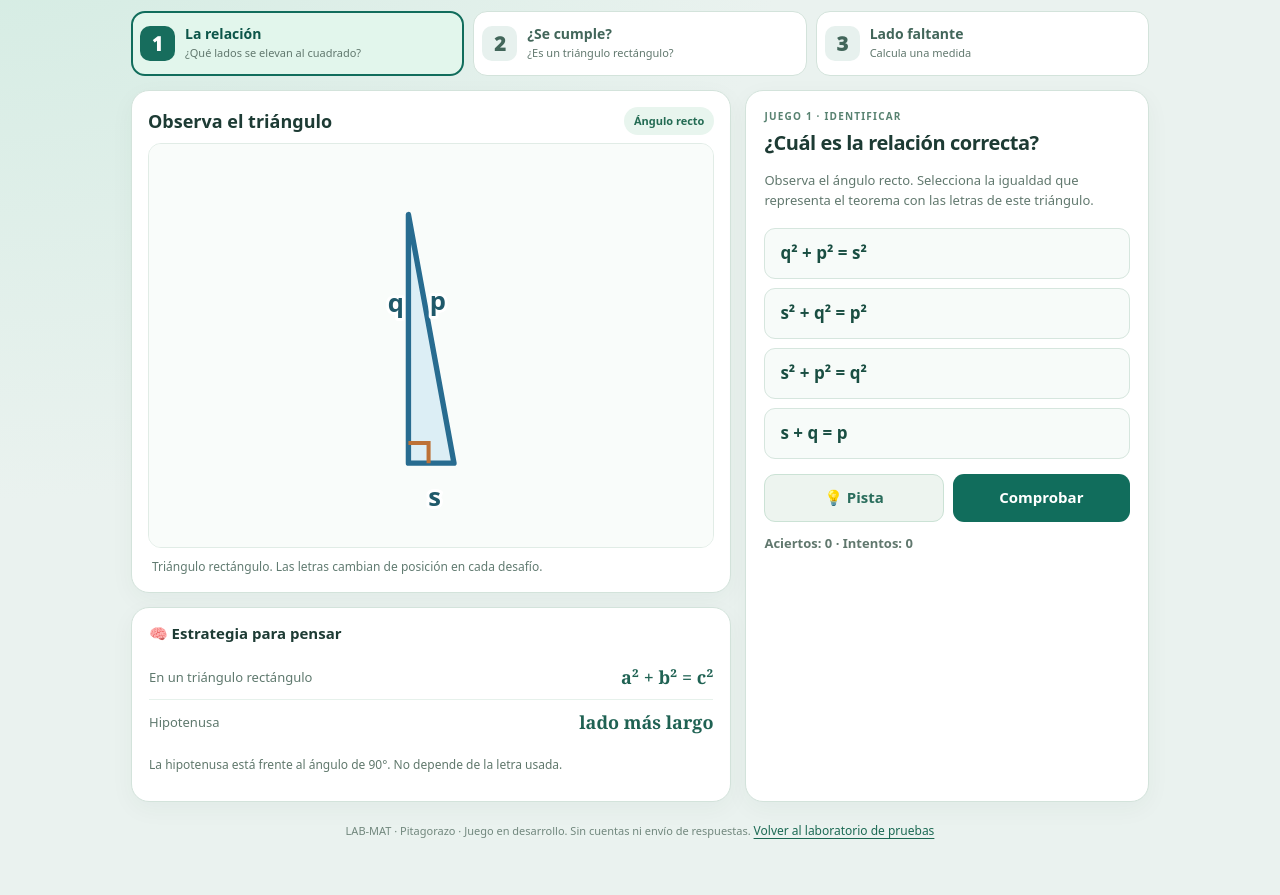
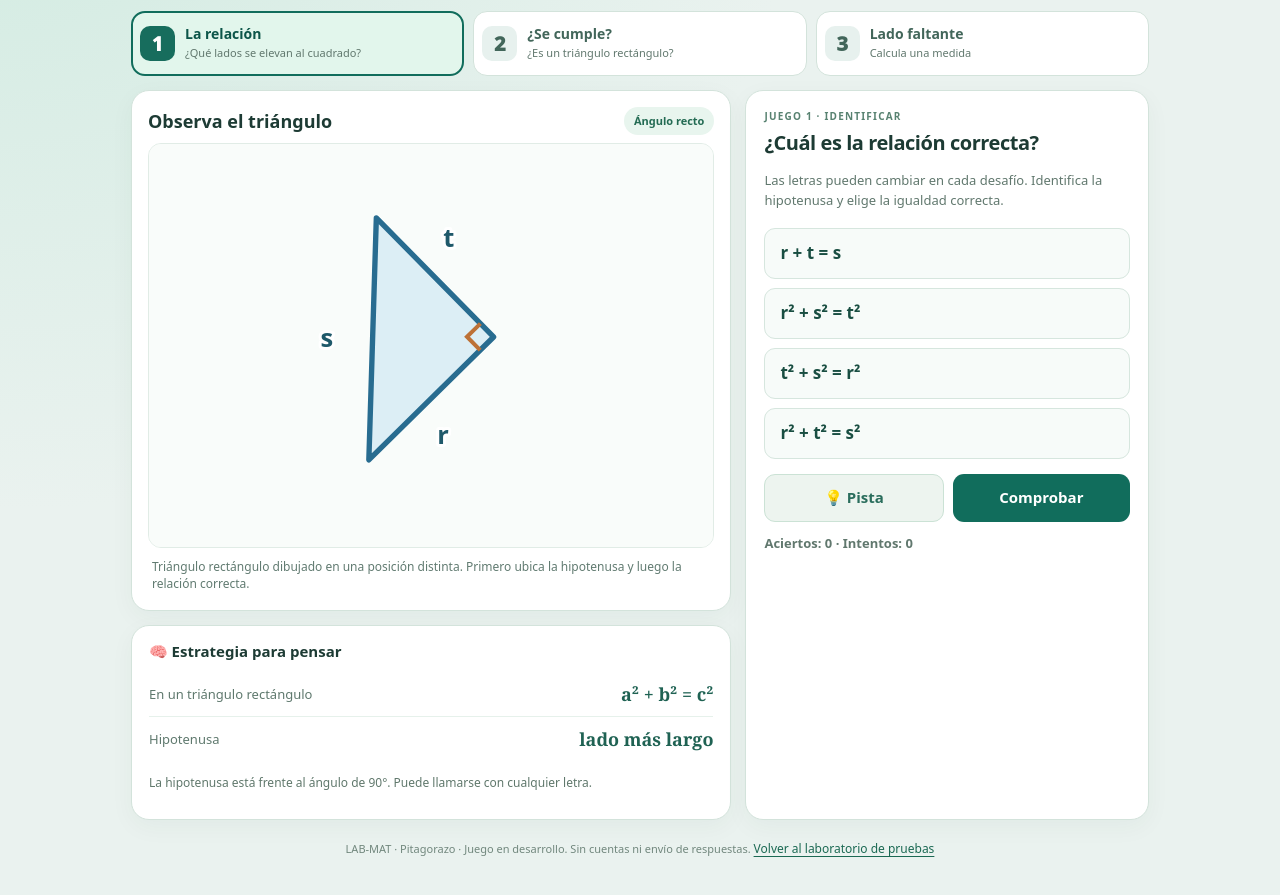
Before and after one commit to 1100778899/LAB-MAT, a plain HTML site: page pruebas/pitagorazo.html in a window 1280 px wide. Shown: the part 151-1046 px from the top of the page. Drawn offline with Linux system fonts and the light colour scheme.

Commit message:
Actualizar Pitagorazo v2 con triángulos variados y letras por modalidad

```diff
--- a/pruebas/pitagorazo.html
+++ b/pruebas/pitagorazo.html
@@ -19,7 +19,7 @@
 <main>
 <div>
 <section class="pane diagram"><div class="pane-top"><h2>Observa el triángulo</h2><span class="badge" id="diagram-badge">Ángulo recto</span></div><div class="plot"><svg id="figure" viewBox="0 0 420 300" role="img" aria-label="Triángulo con letras en sus tres lados"></svg></div><p class="caption" id="diagram-caption">El cuadradito marca el ángulo de 90°.</p></section>
-<section class="pane aside-info"><h3>🧠 Estrategia para pensar</h3><div class="formula"><span>En un triángulo rectángulo</span><strong>a² + b² = c²</strong></div><div class="formula"><span>Hipotenusa</span><strong>lado más largo</strong></div><p class="tip" id="math-tip">Lo importante no es cómo se llama el lado, sino cuál está frente al ángulo recto.</p></section>
+<section class="pane aside-info"><h3>🧠 Estrategia para pensar</h3><div class="formula"><span>En un triángulo rectángulo</span><strong>a² + b² = c²</strong></div><div class="formula"><span>Hipotenusa</span><strong>lado más largo</strong></div><p class="tip" id="math-tip">Lo importante es identificar la hipotenusa y distinguir cuándo conviene sumar cuadrados o restarlos.</p></section>
 </div>
 <section class="pane work"><div class="kicker" id="stage-kicker">JUEGO 1 · RELACIONAR</div><h2 id="challenge-title">¿Cuál es la relación correcta?</h2><p id="instruction">Identifica la hipotenusa y selecciona la igualdad que representa el teorema de Pitágoras.</p><div id="task-body"></div><div class="feedback" id="feedback" role="status" aria-live="polite" hidden></div><div class="actions"><button type="button" id="hint-button" class="btn btn-minor">💡 Pista</button><button type="button" id="check" class="btn btn-main">Comprobar</button><button type="button" id="next" class="btn btn-main" hidden>Otro desafío ↻</button></div><div id="hint" class="hint" hidden></div><p class="summary" id="stats-line">Aciertos: 0 · Intentos: 0</p></section>
 </main>
@@ -28,9 +28,18 @@
 <script>
 (()=>{'use strict';
 const $=id=>document.getElementById(id),PI=Math.PI;
-const names=['p','q','s'];
+const relationPool=['p','q','r','s','t','u','v','w','x','y','z','m','n','h','k'];
+const ABC=['a','b','c'];
+const TEMPLATES=[
+ [{x:0,y:0},{x:150,y:0},{x:0,y:-105}],
+ [{x:0,y:0},{x:132,y:0},{x:0,y:-126}],
+ [{x:0,y:0},{x:170,y:0},{x:0,y:-96}],
+ [{x:0,y:0},{x:118,y:0},{x:0,y:-144}],
+ [{x:0,y:0},{x:140,y:0},{x:0,y:-116}],
+ [{x:0,y:0},{x:156,y:0},{x:0,y:-84}]
+];
 const TRIPLES=[[3,4,5],[5,12,13],[6,8,10],[7,24,25],[8,15,17],[9,12,15],[10,24,26],[12,16,20],[15,20,25],[20,21,29],[9,40,41],[11,60,61]];
-const STORE='labmat-pitagorazo-v1';
+const STORE='labmat-pitagorazo-v2';
 let mode='relacion',task=null,selection=null,answered=false,lastKey='';
 let progress={relacion:{wins:0,tries:0},comprobar:{wins:0,tries:0},calcular:{wins:0,tries:0}};
 try{const stored=JSON.parse(localStorage.getItem(STORE));if(stored&&Object.keys(progress).every(k=>Number.isInteger(stored[k]?.wins)&&Number.isInteger(stored[k]?.tries)))progress=stored;}catch(e){}
@@ -38,42 +47,43 @@ const pick=a=>a[Math.floor(Math.random()*a.length)];
 const shuf=a=>{const v=[...a];for(let i=v.length-1;i>0;i--){const j=Math.floor(Math.random()*(i+1));[v[i],v[j]]=[v[j],v[i]];}return v};
 const num=n=>Number(n.toFixed(2)).toLocaleString('es-CL',{maximumFractionDigits:2});
 const sq=t=>t+'²';
+function relationLabels(){return shuf(relationPool).slice(0,3)}
+function triangleTemplate(){return pick(TEMPLATES).map(p=>({...p}))}
+function transformTemplate(points){
+ const angle=(Math.random()*110-55)*(PI/180),flipX=Math.random()<.5?-1:1,flipY=Math.random()<.5?-1:1;
+ const rotated=points.map(p=>{const x=p.x*flipX,y=p.y*flipY;return {x:x*Math.cos(angle)-y*Math.sin(angle),y:x*Math.sin(angle)+y*Math.cos(angle)}});
+ const minx=Math.min(...rotated.map(p=>p.x)),maxx=Math.max(...rotated.map(p=>p.x)),miny=Math.min(...rotated.map(p=>p.y)),maxy=Math.max(...rotated.map(p=>p.y));
+ const w=maxx-minx,h=maxy-miny,scale=Math.min(250/Math.max(w,1),180/Math.max(h,1));
+ const midx=(minx+maxx)/2,midy=(miny+maxy)/2;
+ return rotated.map(p=>({x:210+(p.x-midx)*scale,y:145+(p.y-midy)*scale}));
+}
 function store(){try{localStorage.setItem(STORE,JSON.stringify(progress))}catch(e){}}
 function createTask(){
- const labels=shuf(names), base=pick(TRIPLES),mult=pick([1,1,1,2,3]),units=pick(['cm','m']);
+ const base=pick(TRIPLES),mult=pick([1,1,1,2,3]),units=pick(['cm','m']);
  const a=base[0]*mult,b=base[1]*mult,c=base[2]*mult;
+ const shape=triangleTemplate();
  if(mode==='relacion'){
+  const labels=relationLabels();
   const h=labels[2],legs=labels.slice(0,2),right=sq(legs[0])+' + '+sq(legs[1])+' = '+sq(h);
   const others=[sq(legs[0])+' + '+sq(h)+' = '+sq(legs[1]),sq(legs[1])+' + '+sq(h)+' = '+sq(legs[0]),legs[0]+' + '+legs[1]+' = '+h];
-  const choices=shuf([right,...others]);return {mode,labels,edges:[a,b,c],choices,right,units};
+  const choices=shuf([right,...others]);
+  return {mode,labels,edges:[a,b,c],choices,right,units,shape};
  }
  if(mode==='comprobar'){
-  const right=Math.random()<.52;let aa=a,bb=b,cc=c;
+  const labels=[...ABC]; let aa=a,bb=b,cc=c; const right=Math.random()<.52;
   if(!right){
-   const changes=shuf([-2,-1,1,2,3,-3]);let next=cc+changes[0];
+   const changes=shuf([-2,-1,1,2,3,-3]); let next=cc+changes[0];
    for(const change of changes){const v=cc+change;if(v>Math.max(aa,bb)&&v<aa+bb){next=v;break;}}
    cc=next;
   }
-  // En esta modalidad las tres medidas describen el triángulo mostrado, sin símbolo de 90 grados.
-  return {mode,labels,edges:[aa,bb,cc],right,units};
+  return {mode,labels,edges:[aa,bb,cc],right,units,shape};
  }
+ const labels=[...ABC];
  const missing=pick([0,0,1,1,2,2,2]),values=[a,b,c],answer=values[missing];
- return {mode,labels,edges:values,missing,answer,units};
+ return {mode,labels,edges:values,missing,answer,units,shape};
 }
-// A y B son los extremos de un cateto; C completa el triángulo. Para la
-// comprobación se respetan las tres longitudes reales (no se dibuja 90°).
 function geometry(t){
- const [a,b,c]=t.edges;let raw;
- if(t.mode==='comprobar'){
-  const x=(a*a+b*b-c*c)/(2*a);const y=Math.sqrt(Math.max(0,b*b-x*x));
-  raw=[{x:0,y:0},{x:a,y:0},{x,y:-y}];
- }else raw=[{x:0,y:0},{x:a,y:0},{x:0,y:-b}];
- let midx=(Math.min(...raw.map(p=>p.x))+Math.max(...raw.map(p=>p.x)))/2;
- let midy=(Math.min(...raw.map(p=>p.y))+Math.max(...raw.map(p=>p.y)))/2;
- const bounds={w:Math.max(...raw.map(p=>p.x))-Math.min(...raw.map(p=>p.x)),h:Math.max(...raw.map(p=>p.y))-Math.min(...raw.map(p=>p.y))};
- const scale=Math.min(280/Math.max(bounds.w,1),185/Math.max(bounds.h,1));
- const points=raw.map(p=>({x:210+(p.x-midx)*scale,y:145+(p.y-midy)*scale}));
- return points;
+ return transformTemplate(t.shape||triangleTemplate());
 }
 function drawFigure(t){
  const [A,B,C]=geometry(t),center={x:(A.x+B.x+C.x)/3,y:(A.y+B.y+C.y)/3};
@@ -81,23 +91,24 @@ function drawFigure(t){
  svg+=`<path d="M${A.x},${A.y} L${B.x},${B.y} L${C.x},${C.y}Z" fill="#dceef5" stroke="#286c90" stroke-width="4" stroke-linejoin="round"/>`;
  if(t.mode!=='comprobar'){
    const u={x:(B.x-A.x)/Math.hypot(B.x-A.x,B.y-A.y),y:(B.y-A.y)/Math.hypot(B.x-A.x,B.y-A.y)},v={x:(C.x-A.x)/Math.hypot(C.x-A.x,C.y-A.y),y:(C.y-A.y)/Math.hypot(C.x-A.x,C.y-A.y)};
-   const size=15;svg+=`<path d="M${A.x+u.x*size},${A.y+u.y*size} L${A.x+(u.x+v.x)*size},${A.y+(u.y+v.y)*size} L${A.x+v.x*size},${A.y+v.y*size}" fill="none" stroke="#bd7136" stroke-width="3"/>`;
+   const size=14;svg+=`<path d="M${A.x+u.x*size},${A.y+u.y*size} L${A.x+(u.x+v.x)*size},${A.y+(u.y+v.y)*size} L${A.x+v.x*size},${A.y+v.y*size}" fill="none" stroke="#bd7136" stroke-width="3"/>`;
  }
+ const sideOffsets=[30,30,34];
  for(let i=0;i<3;i++){
   const [p,q]=edges[i],mid={x:(p.x+q.x)/2,y:(p.y+q.y)/2},d={x:mid.x-center.x,y:mid.y-center.y};
-  const n=Math.max(0.1,Math.hypot(d.x,d.y));const tx=mid.x+d.x/n*27,ty=mid.y+d.y/n*27;
+  const n=Math.max(0.1,Math.hypot(d.x,d.y)); const tx=mid.x+d.x/n*sideOffsets[i],ty=mid.y+d.y/n*sideOffsets[i];
   const title=t.labels[i],value=t.mode==='relacion'?title:`${title} = ${t.mode==='calcular'&&t.missing===i?'?':num(t.edges[i])} ${t.units}`;
-  svg+=`<text class="side" x="${tx}" y="${ty}" text-anchor="middle" dominant-baseline="middle">${title===value?'': ''}${value}</text>`;
+  svg+=`<text class="side" x="${tx}" y="${ty}" text-anchor="middle" dominant-baseline="middle">${value}</text>`;
  }
  $('figure').innerHTML=svg;
- const info=t.mode==='relacion'?'Triángulo rectángulo. Las letras cambian de posición en cada desafío.':t.mode==='comprobar'?'Las medidas corresponden a los lados dibujados. Comprueba si el triángulo tiene un ángulo recto.':'Triángulo rectángulo: un lado está marcado con «?». Calcula su medida.';
+ const info=t.mode==='relacion'?'Triángulo rectángulo dibujado en una posición distinta. Primero ubica la hipotenusa y luego la relación correcta.':t.mode==='comprobar'?'Dibujo referencial: usa solo las medidas a, b y c para decidir si se cumple Pitágoras.': 'Triángulo rectángulo con catetos a y b e hipotenusa c. Calcula la medida que falta.';
  $('figure').setAttribute('aria-label',info);
  $('diagram-caption').textContent=info;
- $('diagram-badge').textContent=t.mode==='comprobar'?'¿Tiene 90°?':'Ángulo recto';
+ $('diagram-badge').textContent=t.mode==='comprobar'?'Dibujo referencial':'Ángulo recto';
 }
 function render(){
  selection=null;answered=false;$('feedback').hidden=true;$('hint').hidden=true;$('check').hidden=false;$('next').hidden=true;
- const titles={relacion:['JUEGO 1 · IDENTIFICAR','¿Cuál es la relación correcta?','Observa el ángulo recto. Selecciona la igualdad que representa el teorema con las letras de este triángulo.'],comprobar:['JUEGO 2 · COMPROBAR','¿Se cumple Pitágoras?','Con estas tres longitudes, ¿el triángulo es rectángulo? No basta con que parezca: verifica las medidas.'],calcular:['JUEGO 3 · CALCULAR','Encuentra la medida faltante','Se conocen dos lados de un triángulo rectángulo. Calcula la longitud que falta y escribe el resultado.']};
+ const titles={relacion:['JUEGO 1 · IDENTIFICAR','¿Cuál es la relación correcta?','Las letras pueden cambiar en cada desafío. Identifica la hipotenusa y elige la igualdad correcta.'],comprobar:['JUEGO 2 · COMPROBAR','¿Se cumple Pitágoras?','El dibujo es solo una referencia. Decide con las medidas si a² + b² = c².'],calcular:['JUEGO 3 · CALCULAR','Encuentra la medida faltante','Se conocen dos lados de un triángulo rectángulo. Usa a y b para los catetos y c para la hipotenusa.']};
  const [tag,title,subtitle]=titles[mode];$('stage-kicker').textContent=tag;$('challenge-title').textContent=title;$('instruction').textContent=subtitle;
  const t=task;drawFigure(t);
  if(mode==='relacion'){
@@ -112,7 +123,7 @@ function render(){
   if(answered)return;selection=btn.dataset.option;document.querySelectorAll('[data-option]').forEach(el=>el.classList.toggle('selected',el.dataset.option===selection));
  }));
  $('stats-line').textContent=`Aciertos: ${progress[mode].wins} · Intentos: ${progress[mode].tries}`;
- $('math-tip').textContent=mode==='relacion'?'La hipotenusa está frente al ángulo de 90°. No depende de la letra usada.':mode==='comprobar'?'Para comprobar el teorema, compara los cuadrados de los dos lados menores con el del mayor.':'Si buscas la hipotenusa, sumas cuadrados; si buscas un cateto, restas cuadrados.';
+ $('math-tip').textContent=mode==='relacion'?'La hipotenusa está frente al ángulo de 90°. Puede llamarse con cualquier letra.':mode==='comprobar'?'Ordena las longitudes: a y b serán los catetos y c el lado mayor. Luego compara a² + b² con c².':'Si buscas c, sumas a² + b². Si buscas a o b, restas al cuadrado mayor el cuadrado del cateto conocido.';
 }
 function loadTask(){let next=createTask(),sig=next.mode+JSON.stringify(next.edges)+JSON.stringify(next.labels)+(next.missing??'')+(next.right??'');for(let i=0;i<5&&sig===lastKey;i++){next=createTask();sig=next.mode+JSON.stringify(next.edges)+JSON.stringify(next.labels)+(next.missing??'')+(next.right??'');}lastKey=sig;task=next;render();}
 function show(text,correct){$('feedback').hidden=false;$('feedback').className='feedback '+(correct?'correct':'wrong');$('feedback').textContent=text;}
@@ -126,7 +137,7 @@ function check(){if(answered)return;const t=task;let good,details='';
   if(selection===null){show('Elige Sí o No para comprobar.',false);return}
   good=(selection==='yes')===t.right;const [a,b,c]=t.edges;
   const lhs=a*a+b*b,rhs=c*c,eq=t.right?'Son iguales.':'Son diferentes.';
-  details=(good?'¡Bien comprobado! ':'La conclusión no coincide con las medidas. ')+`${num(a)}² + ${num(b)}² = ${num(lhs)} y ${num(c)}² = ${num(rhs)}. ${eq} Por eso ${t.right?'sí':'no'} se cumple el teorema.`;
+  details=(good?'¡Bien comprobado! ':'La conclusión no coincide con las medidas. ')+`a² + b² = ${num(a)}² + ${num(b)}² = ${num(lhs)} y c² = ${num(c)}² = ${num(rhs)}. ${eq} Por eso ${t.right?'sí':'no'} se cumple el teorema.`;
  }else{
   const raw=$('number-answer').value.trim().replace(',','.');if(!/^(?:\d+(?:\.\d+)?|\.\d+)$/.test(raw)){show('Escribe una medida numérica válida. Puedes utilizar coma o punto decimal.',false);return}
   const entered=Number(raw);good=Math.abs(entered-t.answer)<.011;const [a,b,c]=t.edges;
@@ -137,7 +148,7 @@ function check(){if(answered)return;const t=task;let good,details='';
  store();$('stats-line').textContent=`Aciertos: ${progress[mode].wins} · Intentos: ${progress[mode].tries}`;show(details,good);
 }
 $('check').addEventListener('click',check);$('next').addEventListener('click',loadTask);
-$('hint-button').addEventListener('click',()=>{const msg=mode==='relacion'?'Busca el ángulo marcado con un cuadradito. El lado que está frente a ese ángulo es la hipotenusa.':mode==='comprobar'?'Ordena las longitudes de menor a mayor. Comprueba si la suma de los cuadrados de las dos menores equivale al cuadrado de la mayor.':'La hipotenusa es el lado opuesto al ángulo recto. Para calcularla se suman los cuadrados; para hallar un cateto se resta. Al final, aplica raíz cuadrada.';$('hint').textContent=msg;$('hint').hidden=!$('hint').hidden;});
+$('hint-button').addEventListener('click',()=>{const msg=mode==='relacion'?'Busca el ángulo marcado con un cuadradito. El lado opuesto es la hipotenusa, aunque cambie la letra.':mode==='comprobar'?'No uses la forma del dibujo para decidir. Verifica con las medidas si a² + b² = c².':'Recuerda: c es la hipotenusa. Para hallar c sumas cuadrados; para hallar un cateto, restas y luego aplicas raíz cuadrada.';$('hint').textContent=msg;$('hint').hidden=!$('hint').hidden;});
 document.querySelectorAll('[data-mode]').forEach(b=>b.addEventListener('click',()=>{mode=b.dataset.mode;document.querySelectorAll('[data-mode]').forEach(x=>{const yes=x.dataset.mode===mode;x.classList.toggle('selected',yes);x.setAttribute('aria-pressed',String(yes))});loadTask();}));
 loadTask();
 })();
```
